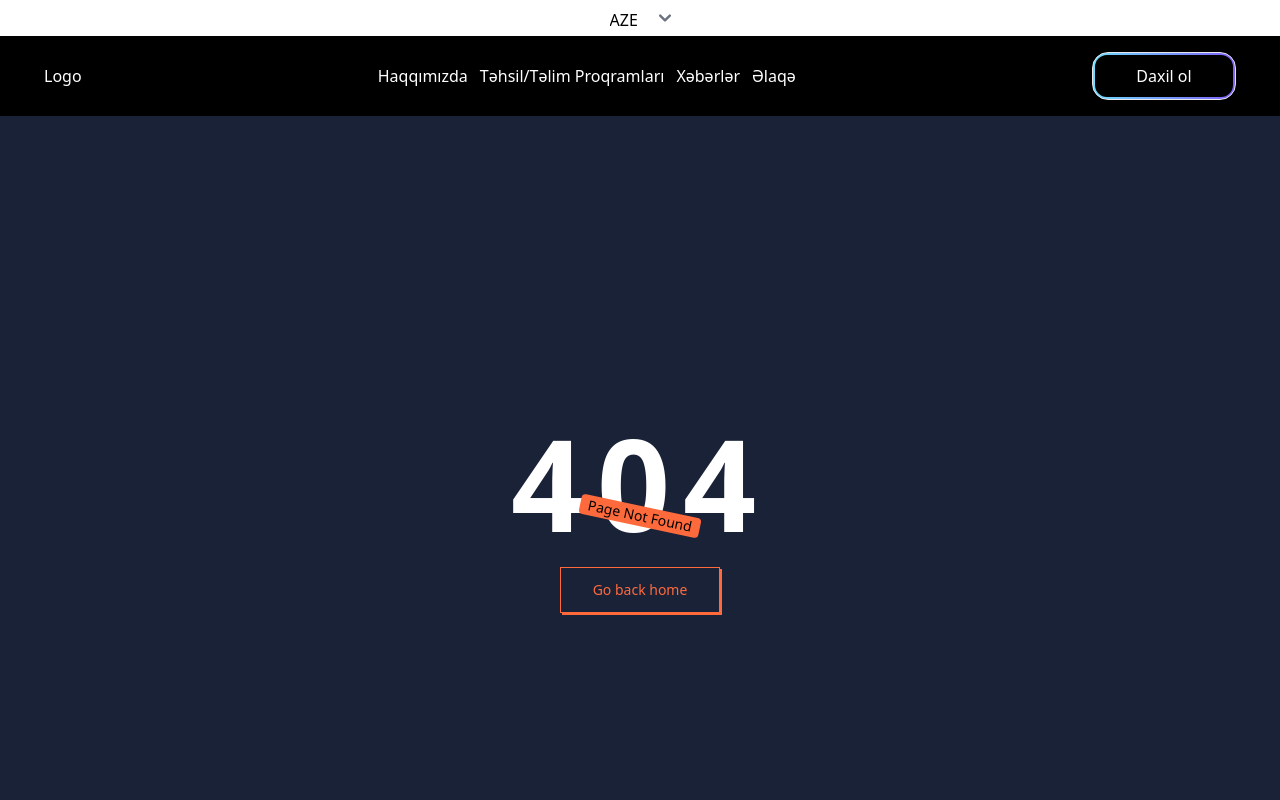
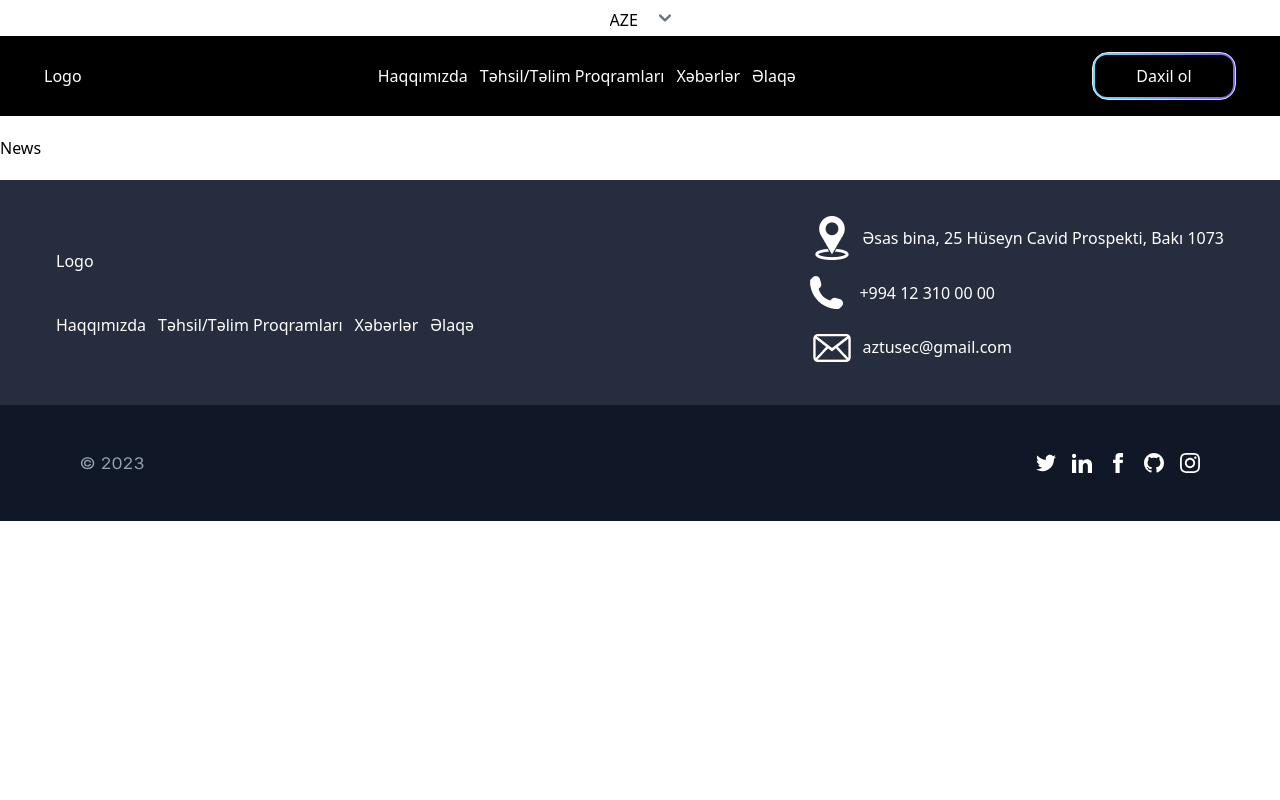
Before and after one commit to aladdinalizada/az2sec, a React (Vite) app: page /news in a window 1280 px wide. Shown: the top 800 px of the page. Built offline with nearby package versions, Linux system fonts and the light colour scheme.

Commit message:
create news page

```diff
--- /dev/null
+++ b/src/pages/News/index.jsx
@@ -0,0 +1,5 @@
+const Newspage = () => {
+  return <div className="w-full h-full py-5">News</div>;
+};
+
+export default Newspage;
--- a/src/routes/index.jsx
+++ b/src/routes/index.jsx
@@ -7,6 +7,7 @@ import Seminars from "../components/Seminars";
 import SignUp from "../auth/SignUp";
 import Login from "../auth/Login";
 import NotFound from "../pages/NotFound";
+import Newspage from "../pages/News";
 const Routing = () => {
   const Home = () => {
     return (
@@ -24,6 +25,8 @@ const Routing = () => {
       <Route path="/" element={<Home />} />
       <Route path="/login" element={<Login />} />
       <Route path="/register" element={<SignUp />} />
+      <Route path="/news" element={<Newspage />} />
+      <Route path="/404" element={<NotFound />} />
       <Route path="*" element={<NotFound />} />
     </Routes>
   );
```
